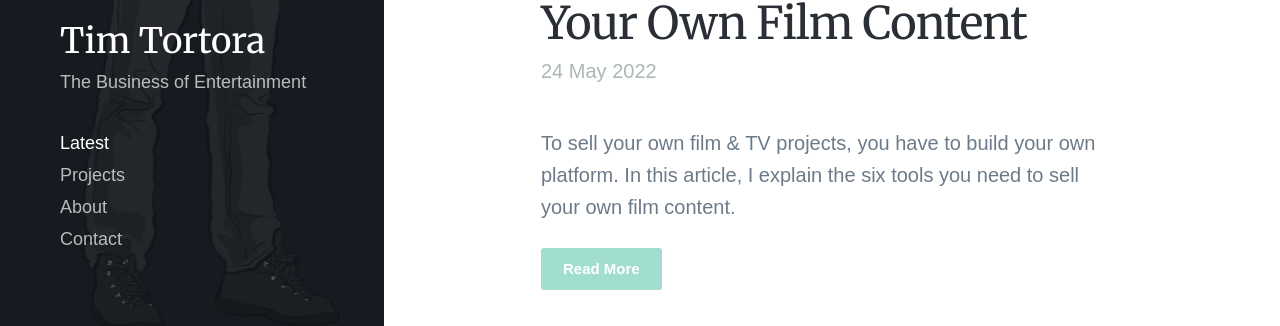
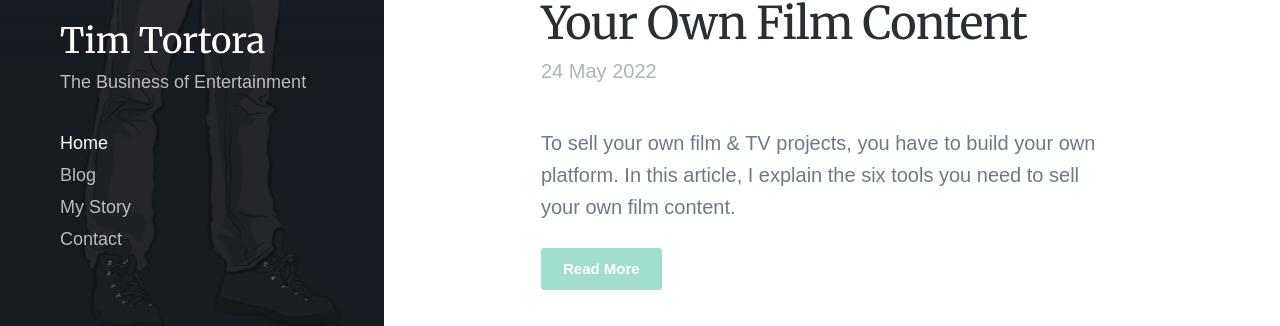
Before and after one commit to asaadmin/asaadmin.github.io, a Jekyll site: the page built from index.html, in a window 1280 px wide. Shown: the part 559-885 px from the top of the page. Built offline with Jekyll 4.4.1, drawn with Linux system fonts in a browser that asks for light colours; nearby versions of some CDN libraries; some web fonts are replaced; the list of posts is cut into pages by our own code.

```diff
--- a/_data/settings.yml
+++ b/_data/settings.yml
@@ -10,11 +10,11 @@
 
 menu_settings:
   menu_items:
-    - title: 'Latest'
+    - title: 'Home'
       url: '/'
-    - title: 'Projects'
-      url: '/projects/'
-    - title: 'About'
+    - title: 'Blog'
+      url: '/posts/'
+    - title: 'My Story'
       url: '/about'
     - title: 'Contact'
       url: '/contact'
```
Also changed, not shown: _posts/2017-09-06-production-accounting-is-antiquated.md (+1 -0 lines), images/post/AdobeStock_133156808-SM-e1613919948196.jpg (added).
